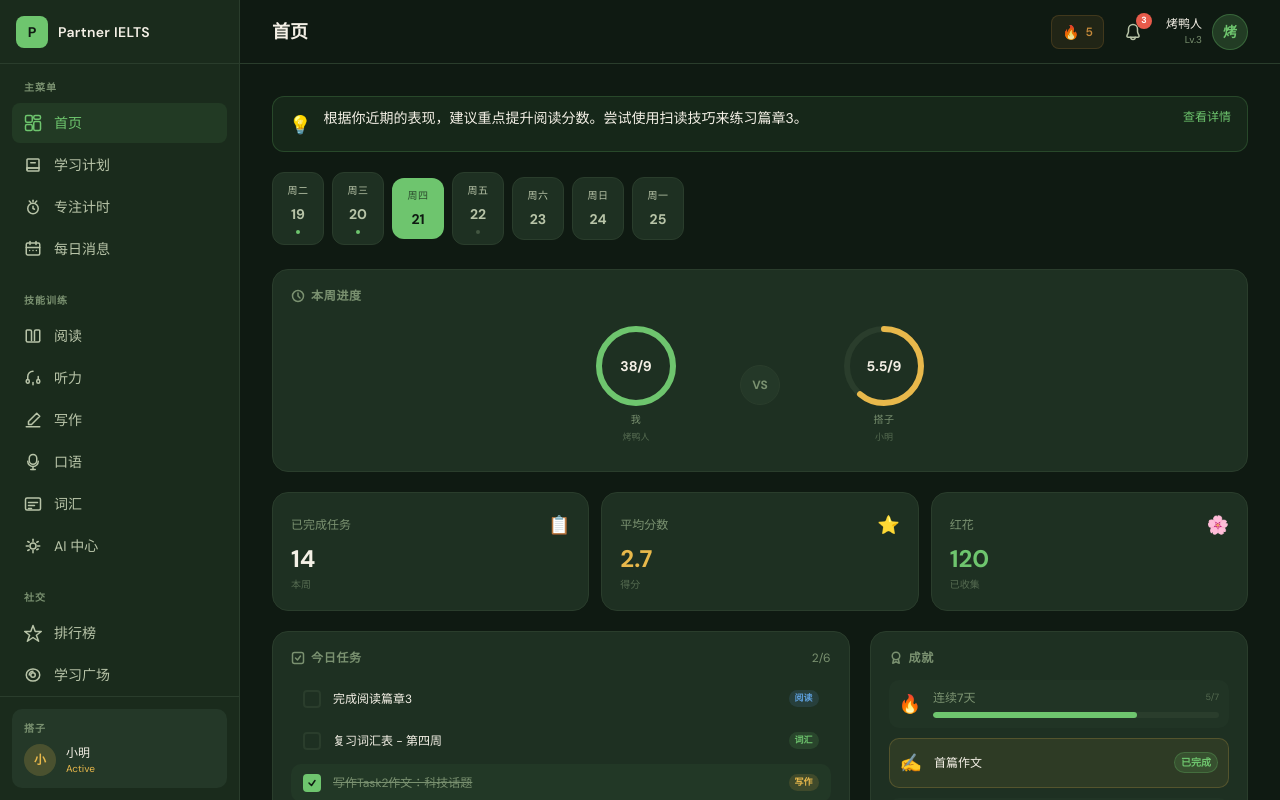
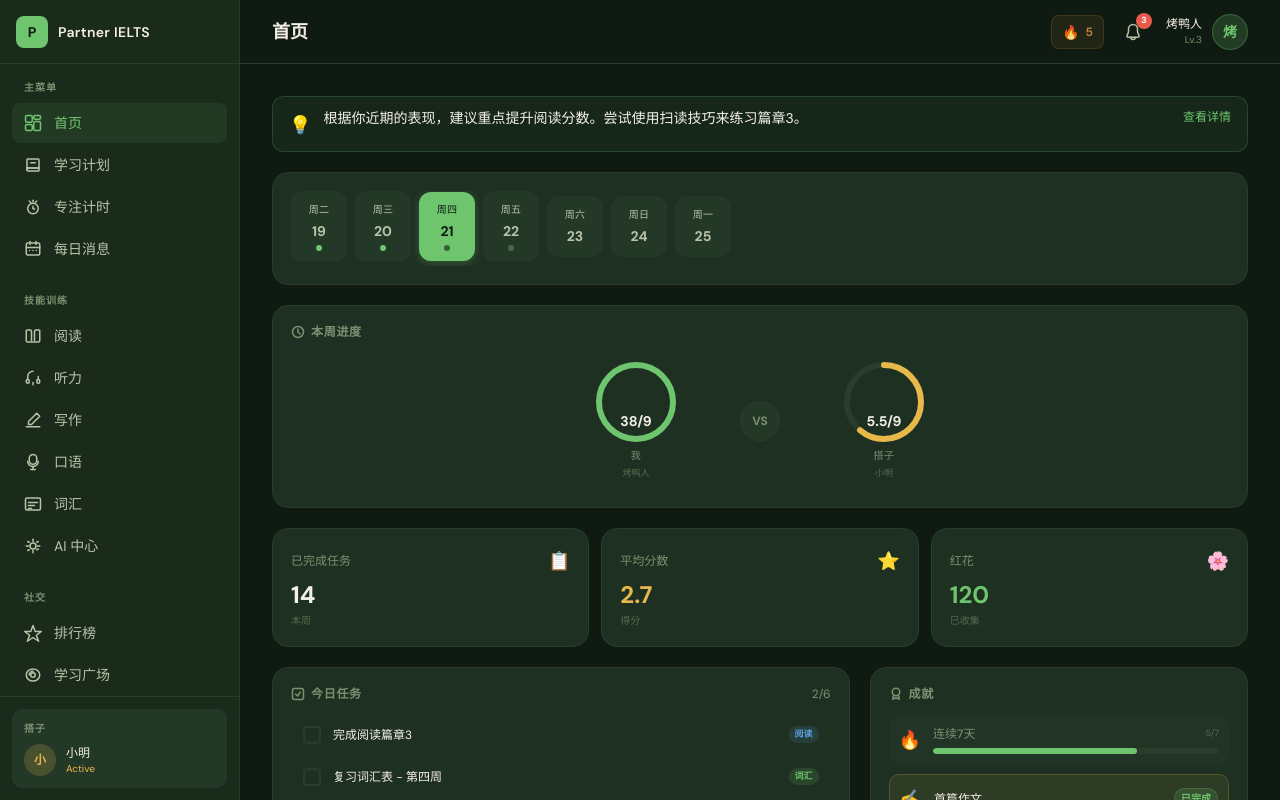
Before and after one commit to txc-link/CompanionELTS, a React (Vite) app: page / in a window 1280 px wide. Shown: the top 800 px of the page. Built offline with nearby package versions, Linux system fonts and the light colour scheme.

Commit message:
fix: Dashboard and Study calendar date switching - selectedDate state, onClick handlers, visual feedback, 28 tests passing

```diff
--- a/src/pages/Dashboard.tsx
+++ b/src/pages/Dashboard.tsx
@@ -1,4 +1,4 @@
-import { useState, useRef, useEffect } from 'react'
+import { useState } from 'react'
 import { Card, CardTitle } from '@/components/ui/Card'
 import { Badge } from '@/components/ui/Badge'
 import { Button } from '@/components/ui/Button'
@@ -7,6 +7,10 @@ import { useStudyStore } from '@/store/studyStore'
 import { cn } from '@/utils/cn'
 
 // ─── Helpers ────────────────────────────────────────────────────────────────
+function getTodayStr() {
+  return new Date().toISOString().slice(0, 10)
+}
+
 function getWeekDays() {
   const days = []
   const today = new Date()
@@ -51,7 +55,7 @@ function ProgressRing({
   const offset = circumference - (percent / 100) * circumference
 
   return (
-    <div className="flex flex-col items-center gap-1.5">
+    <div className="relative flex flex-col items-center gap-1.5">
       <svg width={size} height={size} className="transform -rotate-90">
         <circle cx={size / 2} cy={size / 2} r={radius} fill="none" stroke="#2a3d2c" strokeWidth={strokeWidth} />
         <circle
@@ -60,7 +64,7 @@ function ProgressRing({
           className="transition-all duration-700 ease-out"
         />
       </svg>
-      <div className="absolute flex flex-col items-center justify-center" style={{ width: size, height: size }}>
+      <div className="absolute inset-0 flex flex-col items-center justify-center">
         <span className="text-sm font-bold text-text-primary">{value}</span>
       </div>
       <span className="text-[10px] font-medium text-text-muted uppercase tracking-[0.5px]">{label}</span>
@@ -115,15 +119,10 @@ export default function Dashboard() {
   const [completedTasks, setCompletedTasks] = useState<Set<string>>(
     new Set(mockTasks.filter((t) => t.status === 'completed').map((t) => t.id))
   )
+
   const weekDays = getWeekDays()
-  const todayRef = useRef<HTMLButtonElement>(null)
-  const [selectedDate, setSelectedDate] = useState<string | null>(null)
-  const calendarRef = useRef<HTMLDivElement>(null)
-
-  // Scroll to today on mount
-  useEffect(() => {
-    todayRef.current?.scrollIntoView({ behavior: 'smooth', inline: 'center', block: 'nearest' })
-  }, [])
+  // Default selected date to today
+  const [selectedDate, setSelectedDate] = useState<string>(getTodayStr)
 
   const toggleTask = (id: string) => {
     setCompletedTasks((prev) => {
@@ -153,46 +152,41 @@ export default function Dashboard() {
       </div>
 
       {/* Calendar Strip */}
-      <div ref={calendarRef} className="flex items-center gap-2 overflow-x-auto pb-1 -mx-1 px-1 scrollbar-none">
-        {weekDays.map((day) => (
+      <Card>
+        <div className="flex items-center gap-2 overflow-x-auto pb-1">
+          {weekDays.map((day) => {
+            const isSelected = selectedDate === day.date
+            return (
               <button
                 key={day.date}
-            ref={day.isToday ? todayRef : undefined}
-            onClick={() => {
-              setSelectedDate(day.date)
-              calendarRef.current?.scrollTo({
-                left: weekDays.indexOf(day) * 68,
-                behavior: 'smooth',
-              })
-            }}
+                onClick={() => setSelectedDate(day.date)}
                 className={cn(
-              'flex flex-col items-center gap-1.5 py-2.5 px-3.5 rounded-[12px] min-w-[52px] transition-all duration-200 flex-shrink-0 cursor-pointer',
-              selectedDate === day.date
-                ? 'ring-2 ring-accent-green ring-offset-1 ring-offset-bg-primary'
-                : '',
-              day.isToday
-                ? 'bg-accent-green text-bg-primary'
-                : 'bg-bg-card border border-border-subtle text-text-secondary hover:bg-bg-elevated'
+                  'flex flex-col items-center gap-1 py-2.5 px-3 rounded-[12px] min-w-[56px] transition-all duration-200 cursor-pointer flex-shrink-0',
+                  isSelected
+                    ? 'bg-accent-green text-bg-primary shadow-[0_2px_8px_rgba(110,197,110,0.3)]'
+                    : day.isToday
+                    ? 'bg-accent-green/15 text-accent-green border border-accent-green/30 hover:bg-accent-green/25'
+                    : 'bg-bg-elevated text-text-secondary hover:bg-border-subtle border border-transparent'
                 )}
               >
-            <span className={cn(
-              'text-[10px] font-medium tracking-[0.5px]',
-              day.isToday && 'text-bg-primary/70'
-            )}>
+                <span className="text-[10px] font-medium tracking-wide">
                   {day.dayOfWeek}
                 </span>
-            <span className={cn('text-sm font-bold', day.isToday && 'text-bg-primary')}>
-              {day.dayNumber}
-            </span>
-            {day.hasSession && !day.isToday && (
+                <span className="text-sm font-bold">{day.dayNumber}</span>
+                {day.hasSession && !isSelected && (
                   <span className={cn(
-                'h-1 w-1 rounded-full',
-                day.isCompleted ? 'bg-accent-green' : 'bg-text-muted/40'
+                    'h-1.5 w-1.5 rounded-full',
+                    day.isCompleted ? 'bg-accent-green' : 'bg-text-muted/50'
                   )} />
                 )}
+                {isSelected && (
+                  <span className="h-1.5 w-1.5 rounded-full bg-bg-primary/60" />
+                )}
               </button>
-        ))}
+            )
+          })}
         </div>
+      </Card>
 
       {/* Dual Progress Rings */}
       <Card>
@@ -204,27 +198,23 @@ export default function Dashboard() {
           本周进度
         </CardTitle>
         <div className="flex items-center justify-center gap-10 sm:gap-16 py-2">
-          <div className="relative flex flex-col items-center">
           <ProgressRing
             percent={mePercent} color="#6ec56e"
             label="我"
             value={`${stats.weekScore || 0}/9`}
             sublabel={user?.nickname || '我'}
           />
-          </div>
           <div className="flex flex-col items-center gap-1">
             <div className="w-10 h-10 rounded-full bg-bg-elevated border border-border-subtle flex items-center justify-center">
               <span className="text-xs font-bold text-text-muted">VS</span>
             </div>
           </div>
-          <div className="relative flex flex-col items-center">
           <ProgressRing
             percent={partnerPercent} color="#e8b84b"
             label="搭子"
             value={partner?.isBound ? `${partner.partnerScore || 0}/9` : '--'}
             sublabel={partner?.isBound ? partner.partnerNickname : '未绑定'}
           />
-          </div>
         </div>
       </Card>
 
@@ -279,7 +269,7 @@ export default function Dashboard() {
                   key={task.id}
                   onClick={() => toggleTask(task.id)}
                   className={cn(
-                    'w-full flex items-center gap-3 px-3 py-2.5 rounded-[10px] transition-all duration-200 text-left cursor-pointer group',
+                    'w-full flex items-center gap-3 px-3 py-2.5 rounded-[10px] transition-all duration-200 text-left cursor-pointer',
                     done ? 'bg-accent-green/5' : 'hover:bg-bg-elevated'
                   )}
                 >
--- a/src/pages/Study.tsx
+++ b/src/pages/Study.tsx
@@ -114,6 +114,7 @@ export default function Study() {
   const [newTaskTitle, setNewTaskTitle] = useState('')
   const [newTaskCategory, setNewTaskCategory] = useState<StudyTask['category']>('reading')
   const [newTaskPriority, setNewTaskPriority] = useState<StudyTask['priority']>('medium')
+  const [selectedDate, setSelectedDate] = useState<string>(today.toISOString().slice(0, 10))
 
   const { tasks, toggleTaskStatus } = useStudyStore()
 
@@ -202,18 +203,22 @@ export default function Study() {
 
             {/* Calendar Grid */}
             <div className="grid grid-cols-7 gap-1">
-              {calendarDays.map((day, idx) => (
+              {calendarDays.map((day, idx) => {
+                const isSelected = selectedDate === day.date.toISOString().slice(0, 10)
+                return (
                 <div
                   key={idx}
+                  onClick={() => day.isCurrentMonth && setSelectedDate(day.date.toISOString().slice(0, 10))}
                   className={cn(
                     'relative flex flex-col items-center justify-start pt-1.5 pb-1 rounded-[8px] text-xs',
                     'min-h-[52px] transition-all duration-200',
                     day.isCurrentMonth
-                      ? day.isToday
-                        ? 'bg-accent-green/10 border border-accent-green/40'
+                      ? isSelected
+                        ? 'bg-accent-green text-bg-primary cursor-pointer shadow-[0_2px_8px_rgba(110,197,110,0.2)]'
+                        : day.isToday
+                        ? 'bg-accent-green/10 border border-accent-green/40 cursor-pointer hover:bg-accent-green/15'
                         : 'hover:bg-bg-elevated cursor-pointer'
-                      : 'opacity-30',
-                    !day.isCurrentMonth && 'pointer-events-none'
+                      : 'opacity-30 pointer-events-none',
                   )}
                 >
                   <span
@@ -247,7 +252,7 @@ export default function Study() {
                     <span className="text-[9px] text-accent-green font-medium mt-0.5">TODAY</span>
                   )}
                 </div>
-              ))}
+              )})}
             </div>
 
             {/* Legend */}
@@ -259,6 +264,10 @@ export default function Study() {
               <div className="flex items-center gap-1.5">
                 <div className="w-2 h-2 rounded-full bg-accent-green" />
                 <span className="text-[10px] text-text-muted">已完成</span>
+              </div>
+              <div className="flex items-center gap-1.5">
+                <div className="w-2 h-2 rounded-full bg-accent-green" />
+                <span className="text-[10px] text-text-muted">已选中</span>
               </div>
             </div>
           </Card>
```
Lines whose indentation alone changed are shown as unchanged.
